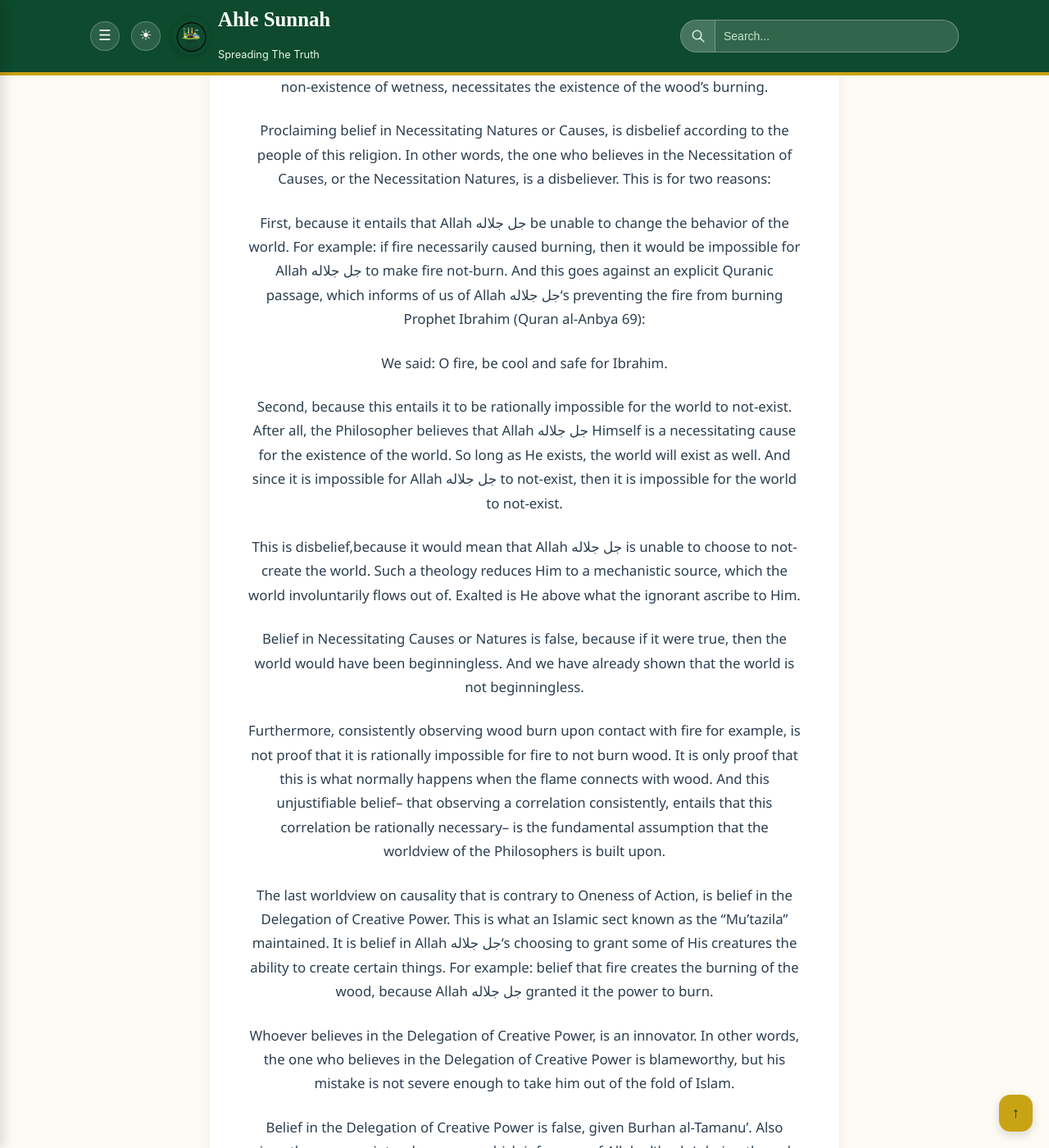
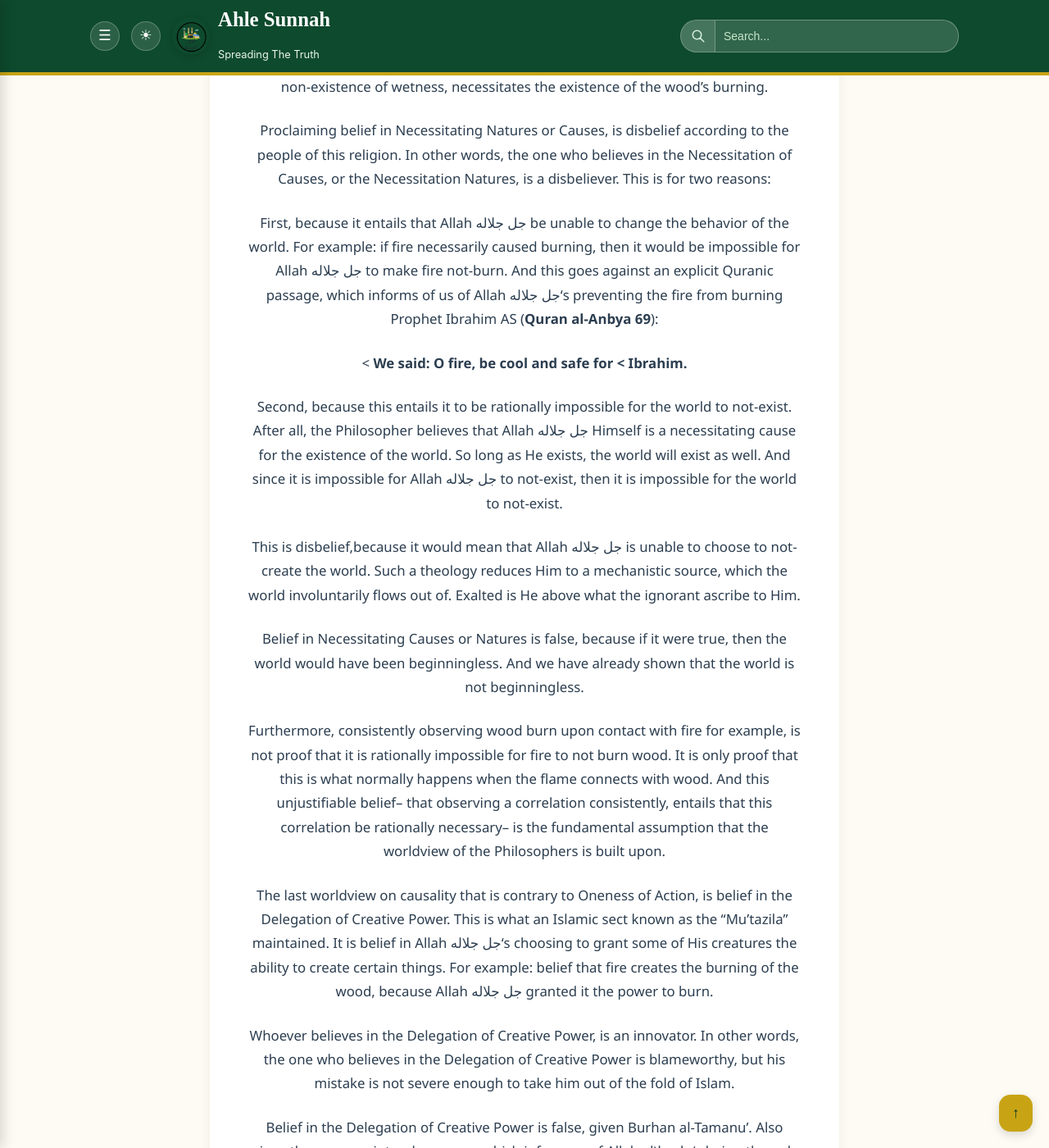
Before and after one commit to Fali17/ahlesunnah, a Jekyll site: the page built from _posts/2026-10-02-allah-is-the-only-creator.md, in a window 1280 px wide and 1400 px high, scrolled down 909 px. Shown: the whole window at 82% size. Built offline with Jekyll 4.4.1, drawn with Linux system fonts in a browser that asks for light colours; some of the changed text lies outside the part shown.

Commit message:
Revise text and formatting in Allah is the Only Creator post
Updated references and formatting for clarity and emphasis.

```diff
--- a/_posts/2026-10-02-allah-is-the-only-creator.md
+++ b/_posts/2026-10-02-allah-is-the-only-creator.md
@@ -24,9 +24,9 @@ people of this religion. In other words, the one who believes in the Necessitati
 Causes, or the Necessitation Natures, is a disbeliever. This is for two reasons:
 
 First, because it entails that Allah جل جلاله be unable to change the behavior of the world. For example: if fire necessarily caused burning, then it would be impossible for Allah جل جلاله to make
-fire not-burn. And this goes against an explicit Quranic passage, which informs of us of Allah جل جلاله‘s preventing the fire from burning Prophet Ibrahim (Quran al-Anbya 69):
+fire not-burn. And this goes against an explicit Quranic passage, which informs of us of Allah جل جلاله‘s preventing the fire from burning Prophet Ibrahim AS (**Quran al-Anbya 69**):
 
-We said: O fire, be cool and safe for Ibrahim.
+< **We said: O fire, be cool and safe for < Ibrahim.**
 
 Second, because this entails it to be rationally impossible for the world to not-exist. After all, the Philosopher believes that Allah جل جلاله Himself is a necessitating cause for the existence
 of the world. So long as He exists, the world will exist as well. And since it is impossible for Allah جل جلاله to not-exist, then it is impossible for the world to not-exist.
```
Also changed, not shown: other parts of _posts/2026-10-02-allah-is-the-only-creator.md (+5 -2 lines).
